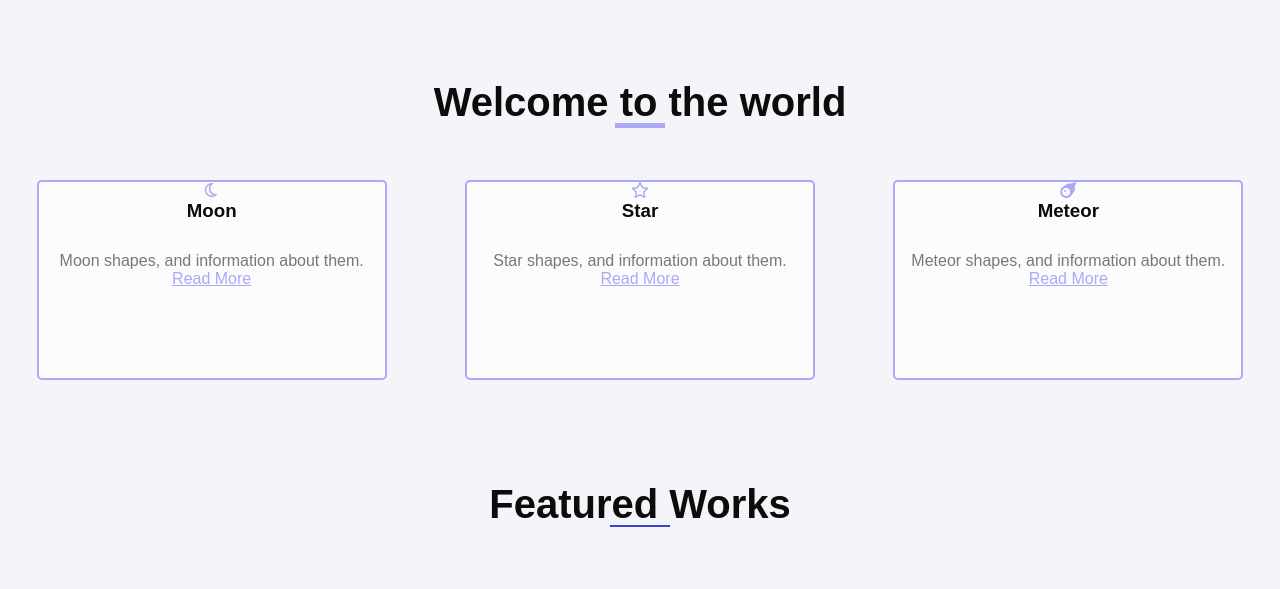
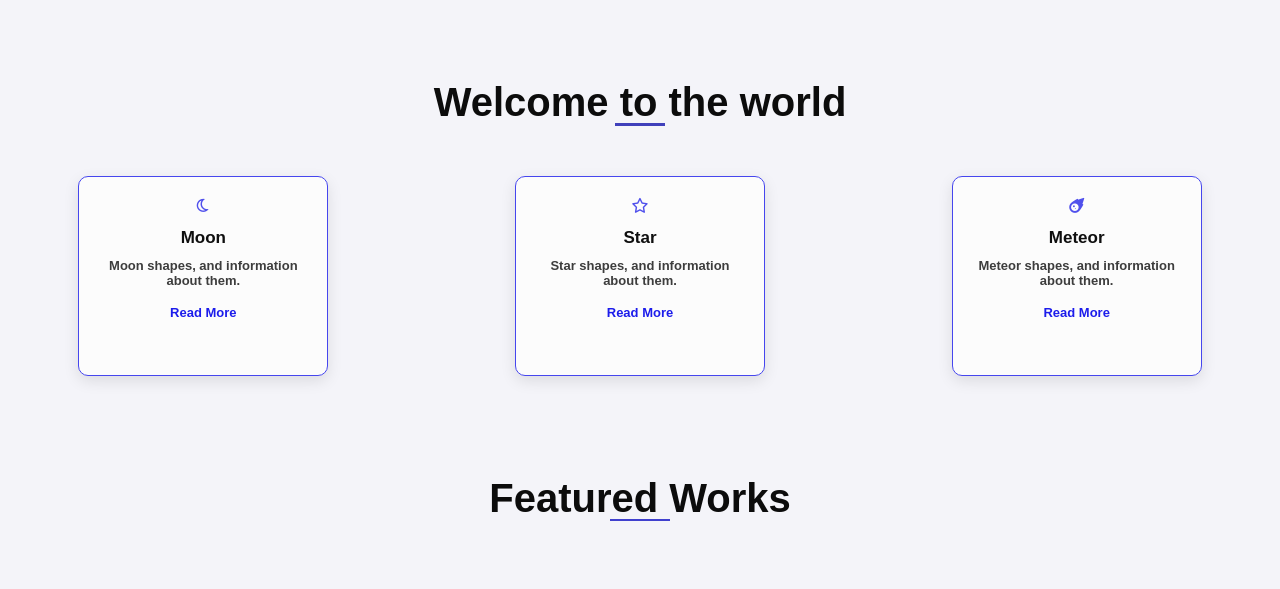
Before and after one commit to shahd3105/project1, a plain HTML site: page index.html in a window 1280 px wide. Shown: the part 820-1409 px from the top of the page. Drawn offline with Linux system fonts and the light colour scheme.

Commit message:
one project

```diff
--- a/css/style.css
+++ b/css/style.css
@@ -176,46 +176,100 @@ body{
 }
 .line{
     width: 50px;
-    height: 5px;
-    background-color: rgb(169, 169, 248);
+    height: 3px;
+    background-color: rgb(64, 64, 187);
     margin: auto;
     margin-top: -2px;
     margin-bottom: 20px;
 }
 
+/***************/
+
 .container {
     display: flex;
     justify-content: space-around;
     flex-wrap: wrap;
-    gap: 5px;
+    gap: 30px;
     margin-top: 50px;
 }
-.container  i{
-    color: rgb(169, 169, 248);
 
-}
-.container  a{
-    margin-top: 50px;
-    color:  rgb(169, 169, 248);
-    margin-top: 100px;
-}
 .div1, .div2, .div3 {
-    width: 350px;
+    position: relative;
+    width: 250px;
     height: 200px;
-    border: 2px solid rgb(169, 169, 248);
+    border: 1px solid rgb(70, 70, 238);
     background-color: rgb(252, 252, 252);
     text-align: center;
-    margin: 2px;
-    border-radius: 5px ;
+    border-radius: 10px;
+    overflow: hidden;
+    padding: 20px;
+    z-index: 1;
+    box-shadow: 0 5px 15px rgba(0, 0, 0, 0.1);
+    transition: transform 0.3s ease;
+}
 
+
+.container i {
+    color: rgb(80, 80, 236);
+    font-size: 15px;
+    margin-bottom: 15px;
+    transition: color 0.3s ease;
 }
-.div3:hover ,.div2:hover,.div1:hover {
-    opacity: 0.3;
+
+.container h3 {
+    font-size: 17px;
+    margin-bottom: 10px;
+    color: rgb(15, 15, 15);
+    transition: color 0.3s ease;
 }
-.div1 p ,.div2 p, .div3 p{
-    margin-top: 20px;
-    color: rgb(121, 119, 119);
-    margin-top: 30px;
+
+.container p {
+    font-size: 13px;
+    color: rgb(61, 61, 61);
+    margin-bottom: 15px;
+    font-weight: bold;
+    transition: color 0.3s ease;
+}
+
+.container a {
+    color: rgb(28, 28, 235);
+    font-weight: bold;
+    text-decoration: none;
+    transition: color 0.3s ease;
+    font-size: 13px;
+}
+
+.div1::after, .div2::after, .div3::after {
+    content: '';
+    position: absolute;
+    top: 0;
+    left: 0;
+    width: 0%;
+    height: 0%;
+    background: rgb(154, 157, 189);
+    z-index: -1;
+    transition: width 0.4s ease, height 0.4s ease;
+}
+
+.div1:hover::after, .div2:hover::after, .div3:hover::after {
+    width: 100%;
+    height: 100%;
+}
+
+.div1:hover i, .div2:hover i, .div3:hover i {
+    color: #3c1a8d;
+}
+
+.div1:hover h3, .div2:hover h3, .div3:hover h3 {
+    color: #ffffff;
+}
+
+.div1:hover p, .div2:hover p, .div3:hover p {
+    color: #0d0d0e;
+}
+
+.div1:hover a, .div2:hover a, .div3:hover a {
+    color: #5d4da3;
 }
 
 /*//////////////*/
```
Also changed, not shown: 1 other file.
